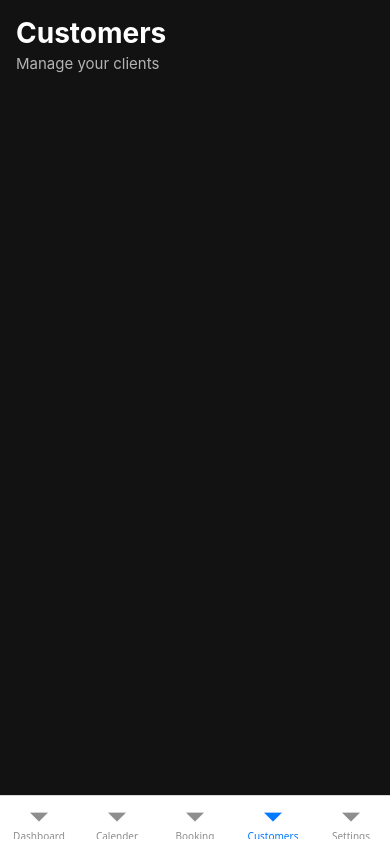
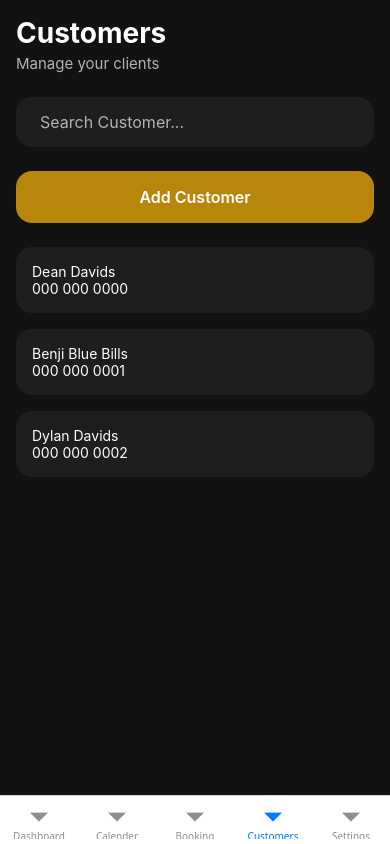
Before and after one commit to DekanosOfficial/TrimFlow, a React Native app: screen /Customers in a window 390 px wide. Built offline with nearby package versions, Linux system fonts and the light colour scheme.

Commit message:
Implement customer management UI and reusable components

```diff
--- /dev/null
+++ b/src/components/CustomerCard.tsx
@@ -0,0 +1,30 @@
+import { Text, StyleSheet } from "react-native";
+import { Colors } from "../theme";
+import Card from "./Card";
+
+interface CustomerCardProps {
+    name: string;
+    phone: string;
+}
+
+export default function({name, phone}:CustomerCardProps) {
+    return (
+        <Card>
+            <Text style={styles.name}>{name}</Text>
+            <Text style={styles.phone}>{phone}</Text>
+        </Card>
+    )
+}
+
+
+const styles = StyleSheet.create({
+    name: {
+        color: Colors.text,
+        fontSize: 14
+    },
+
+    phone: {
+        color: Colors.text,
+        fontSize: 14
+    }
+})
--- /dev/null
+++ b/src/components/PrimaryButton.tsx
@@ -0,0 +1,33 @@
+import { Text, StyleSheet, Pressable, } from "react-native";
+import { Colors, Radius, Spacing } from "../theme";
+import { useState } from "react";
+
+interface PrimaryButtonProps {
+    title: string;
+    onPress: () => void;
+}
+
+
+export default function PrimaryButton({ title, onPress }: PrimaryButtonProps) {
+    return (
+        <Pressable onPress={onPress} style={styles.container}>
+           <Text style={styles.title}>{title}</Text>
+        </Pressable>
+    )
+
+}
+
+const styles = StyleSheet.create({
+    container: {
+        backgroundColor: Colors.primary,
+        paddingVertical: Spacing.md,
+        borderRadius: Radius.lg,
+        alignItems:"center",
+        marginBottom: Spacing.lg
+    },
+    title: {
+        color: Colors.text,
+        fontSize: 16,
+        fontWeight: "600"
+    },
+})
--- /dev/null
+++ b/src/components/SearchBar.tsx
@@ -0,0 +1,35 @@
+import { View, TextInput, StyleSheet } from "react-native";
+import { Colors, Radius, Spacing } from "../theme";
+
+
+interface SearchBarProp {
+    placeholder: string;
+
+}
+
+export default function SearchBar({placeholder}:SearchBarProp) {
+    return (
+        <View style={styles.container}>
+            <TextInput style={styles.input}
+            placeholder={placeholder}
+            placeholderTextColor={Colors.textSecondary}/>
+        </View>
+    )
+}
+
+const styles = StyleSheet.create({
+    container: {
+        backgroundColor: Colors.surface,
+        borderRadius: Radius.lg,
+        marginBottom: Spacing.lg,
+        paddingHorizontal: Spacing.lg
+    },
+
+    input: {
+        color: "white",
+        fontSize: 16,
+        height: 50
+
+    }
+
+})
--- a/src/screens/Customers.tsx
+++ b/src/screens/Customers.tsx
@@ -1,15 +1,144 @@
-import { Text } from "react-native";
+import { Colors } from "../theme";
+
+
 import Screen from "../components/Screen"
 import Header from "../components/Header";
+import CustomerCard from "../components/CustomerCard";
+import SearchBar from "../components/SearchBar";
+import PrimaryButton from "../components/PrimaryButton";
+import { useState } from "react";
+import {
+  Text,
+  View,
+  Modal,
+  TextInput,
+  StyleSheet
+} from "react-native";
 
-export default function App() {
+
+
+
+export default function Customers() {
+  const [modalVisible, setModalVisible] = useState(false);
+
+  const [name, setName] = useState("");
+
+  const [phone, setPhone] = useState("")
   return (
+
     <Screen>
       <Header
             title="Customers"
             subtitle="Manage your clients"
             />
+
+      <SearchBar placeholder="Search Customer..."/>
+      <PrimaryButton
+      title="Add Customer"
+      onPress={() => setModalVisible(true)}
+      />
+
+      <CustomerCard
+        name="Dean Davids"
+        phone="000 000 0000"
+      />
+      <CustomerCard
+        name="Benji Blue Bills"
+        phone="000 000 0001"/>
+      <CustomerCard
+        name="Dylan Davids"
+        phone="000 000 0002"
+      />
+
+      <Modal
+        visible={modalVisible}
+        transparent={true}
+        animationType="slide">
+          <View style={styles.modalBackground}>
+            <View style={styles.modalCard}>
+              <Text style={styles.title}>
+                Add Customer
+              </Text>
+
+              <TextInput
+                style={styles.input}
+                placeholder="Name"
+                placeholderTextColor="#888"
+                value={name}
+                onChangeText={setName}
+
+              />
+
+              <TextInput
+                style={styles.input}
+                placeholder="Phone"
+                placeholderTextColor="#888"
+                value={phone}
+                onChangeText={setPhone}
+              />
+
+              <PrimaryButton
+                title="Save"
+                onPress={() => {
+                  console.log(name, phone);
+
+                  setModalVisible(false);
+
+                  setName("")
+                  setPhone("")
+                }}
+              />
+
+              <PrimaryButton
+                title="Cancel"
+                onPress={() => {
+
+                  setModalVisible(false);
+                  setName("");
+                  setPhone("");
+                }}
+              />
+
+            </View>
+          </View>
+
+      </Modal>
+
+
     </Screen>
 
   );
 }
+
+
+
+const styles = StyleSheet.create({
+  input:{
+    backgroundColor:"#2A2A2A",
+    color: "white",
+    padding: 12,
+    borderRadius: 10,
+    marginBottom:12
+  },
+  modalBackground: {
+    flex: 1,
+    backgroundColor:"rgba(0, 0, 0, 0.6)",
+    justifyContent: "center",
+    alignItems: "center"
+  },
+
+  modalCard: {
+    width: "90%",
+    backgroundColor: Colors.surface,
+    padding: 20,
+    borderRadius: 16
+  },
+
+  title: {
+    color: Colors.text,
+    fontSize: 22,
+    fontWeight: "700",
+    marginBottom: 20,
+  }
+
+})
```
